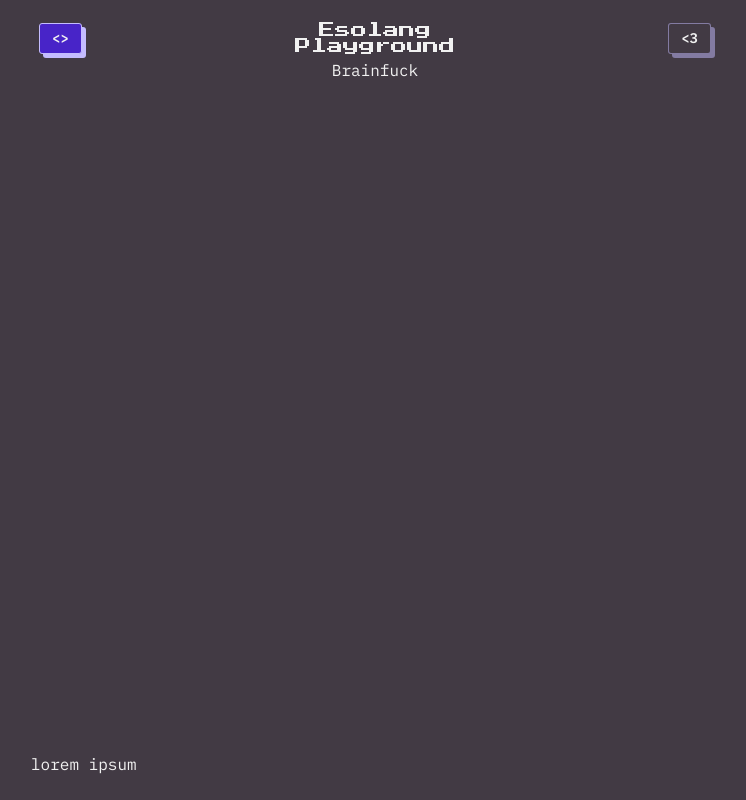
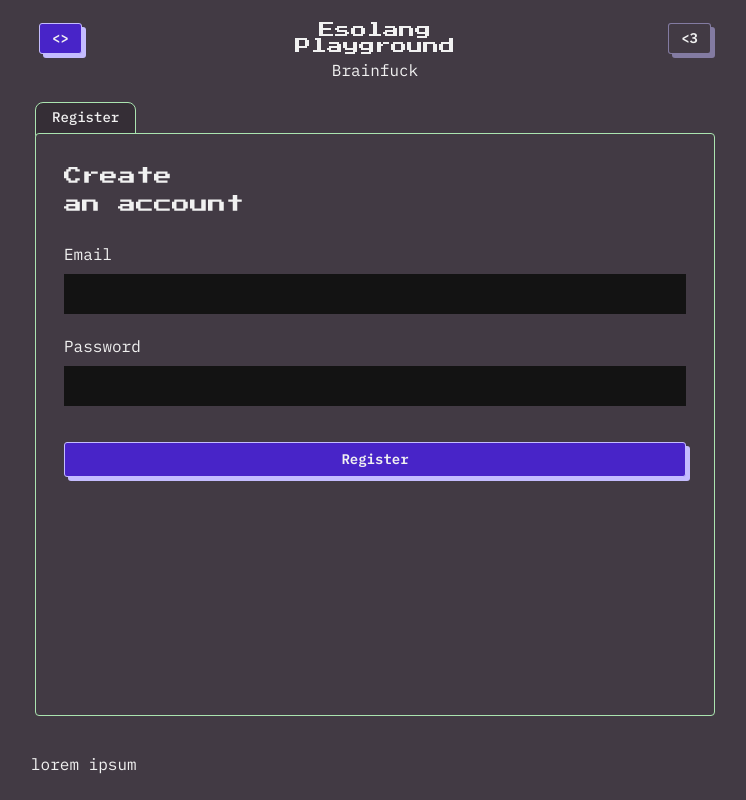
Before and after one commit to aeron13/esolang-playground, a Nuxt app: page /register in a window 1280 px wide. Shown: the whole page, without its empty margins (265-1011 px from the left). Built offline with nearby package versions, Linux system fonts and the light colour scheme.

Commit message:
registration form

```diff
--- a/app/components/ui/ButtonBig.vue
+++ b/app/components/ui/ButtonBig.vue
@@ -1,5 +1,5 @@
 <template>
-    <button type="button" class="text-[14px]" :disabled="disabled">
+    <button :type="type as ButtonTypes" class="text-[14px]" :disabled="disabled">
         <span
             class="block font-white font-semibold border rounded-[3px] px-4 py-1.5"
             :class="!disabled ? 'bg-purple-500 border-purple-300 shadow-button-dark' : 'bg-dark-700 border-purple-300/50 shadow-button-2-dark' "
@@ -9,8 +9,12 @@
     </button>
 </template>
 <script setup lang="ts">
-defineProps({
+import type { ButtonHTMLAttributes } from 'vue';
+type ButtonTypes = ButtonHTMLAttributes['type']
+
+const {text, disabled, type} = defineProps({
     text: {type: String, required: true},
-    disabled: {type: Boolean, default: false}
+    disabled: {type: Boolean, default: false},
+    type: {type: String, default: 'button',}
 })
 </script>
--- /dev/null
+++ b/app/components/ui/InputField.vue
@@ -0,0 +1,23 @@
+<template>
+    <div>
+        <label :for="id" class="block mb-2">{{ props.label }}</label>
+        <input :name="props.name" :type="props.type" :id="id" class="block bg-dark-900 w-full p-2" v-model="value" :disabled="disabled" :required="required" />
+    </div>
+</template>
+
+<script setup lang="ts">
+const props = defineProps({
+    name: {type: String, required: true},
+    type: {type: String, default: 'text'},
+    label: {type: String, required: true},
+    id: {type: String, required: false},
+    disabled: {type: Boolean, default: false},
+    required: {type: Boolean, default: false}
+})
+
+const id = computed(() => {
+    return props.id ?? props.name
+})
+
+const value = defineModel()
+</script>
--- a/app/components/ui/Tabs.vue
+++ b/app/components/ui/Tabs.vue
@@ -31,7 +31,7 @@ defineProps({
         }
     })
 
-const activeTab = defineModel();
+const activeTab = defineModel({default: 0});
 
 defineEmits(['update:modelValue'])
 
--- /dev/null
+++ b/app/pages/register.vue
@@ -0,0 +1,45 @@
+<template>
+    <div class="px-5 h-full py-4">
+        <UiTabs
+            :tabs="[{ title: 'Register'}]"
+        >
+            <template #tab1>
+                <div class="px-6 py-6">
+                    <h1 class="font-mono text-lg max-w-[200px]">Create<br/> an account</h1>
+                    <form @submit.prevent="handleSubmit" class="flex flex-col gap-5 mt-6" autocomplete="on" autocorrect="on">
+                        <UiInputField type="email" name="email" label="Email" v-model="email" />
+                        <UiInputField type="password" name="password" label="Password" v-model="password" />
+                        <div v-if="error" class="text-orange-code">{{ error }}</div>
+                        <UiButtonBig class="mt-4" type="submit" text="Register" />
+                    </form>
+                </div>
+            </template>
+        </UiTabs>
+    </div>
+</template>
+<script setup lang="ts">
+import { getAuth, createUserWithEmailAndPassword } from "firebase/auth";
+
+const email = ref('');
+const password = ref('');
+const error = ref('');
+
+onMounted(() => {
+    useFirestore()
+})
+
+const handleSubmit = () => {
+    const auth = getAuth();
+    createUserWithEmailAndPassword(auth, email.value, password.value)
+    .then((userCredential) => {
+        // Signed up
+        const user = userCredential.user;
+        console.log(user)
+    })
+    .catch((e) => {
+        console.log(e.code)
+        error.value = e.message.replace('Firebase: ', '');
+    });
+
+}
+</script>
```
